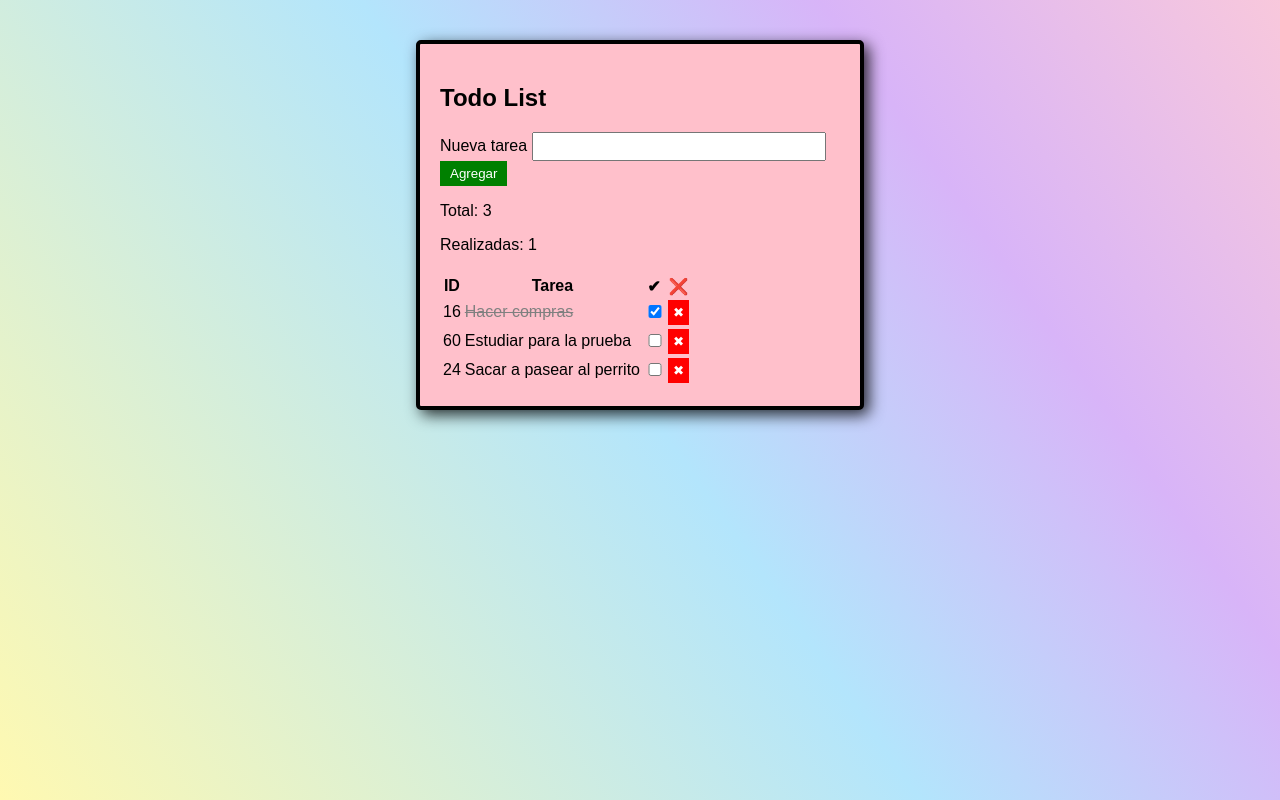
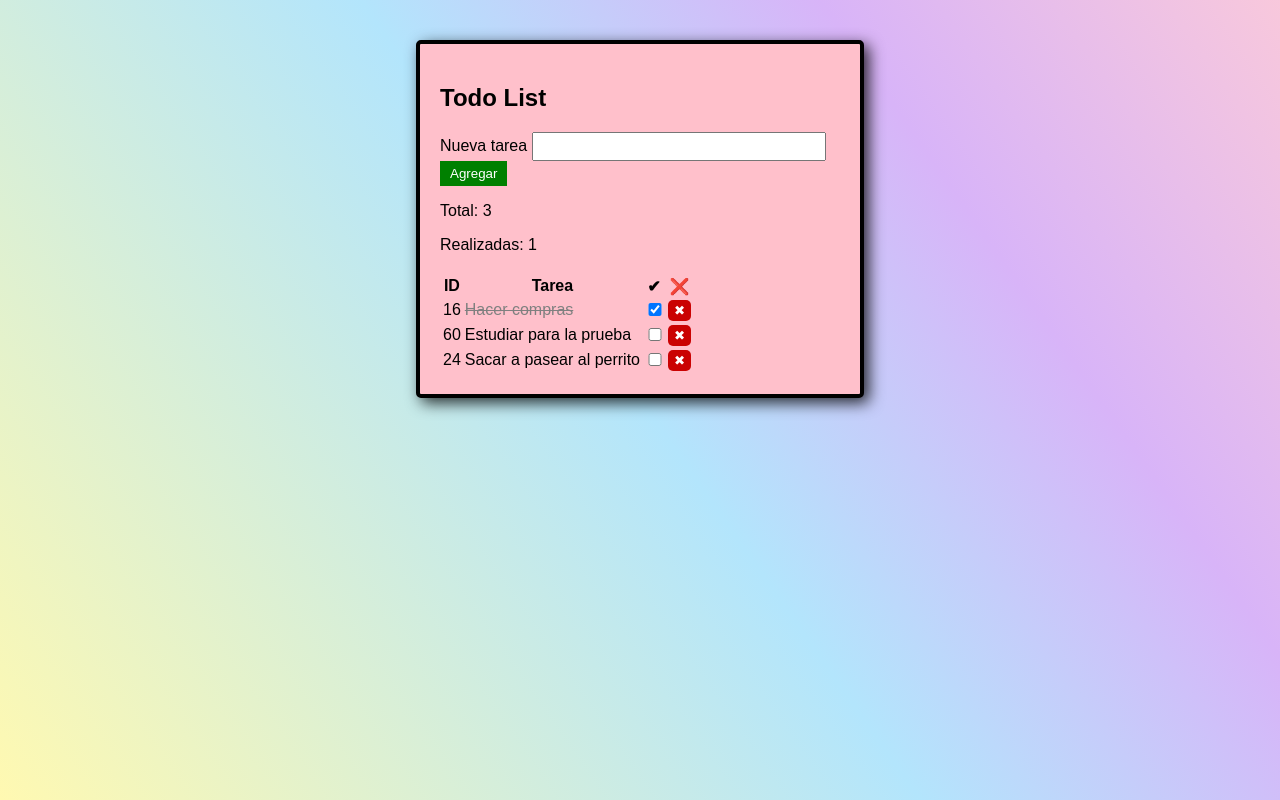
Before and after one commit to FerValentina/desafio5-js, a plain HTML site: page index.html in a window 1280 px wide. Drawn offline with Linux system fonts and the light colour scheme.

Commit message:
arreglando css

```diff
--- a/assets/css/style.css
+++ b/assets/css/style.css
@@ -49,7 +49,11 @@ button {
     color: gray;
 }
 .delete {
-    background-color: red;
-    padding: 5px;
+    background-color: rgb(202, 2, 2);
+    border-radius: 5px;
+    padding: 3px;
+    padding-left: 6px ;
+    padding-right: 6px ;
     cursor: pointer;
+
 }
```
